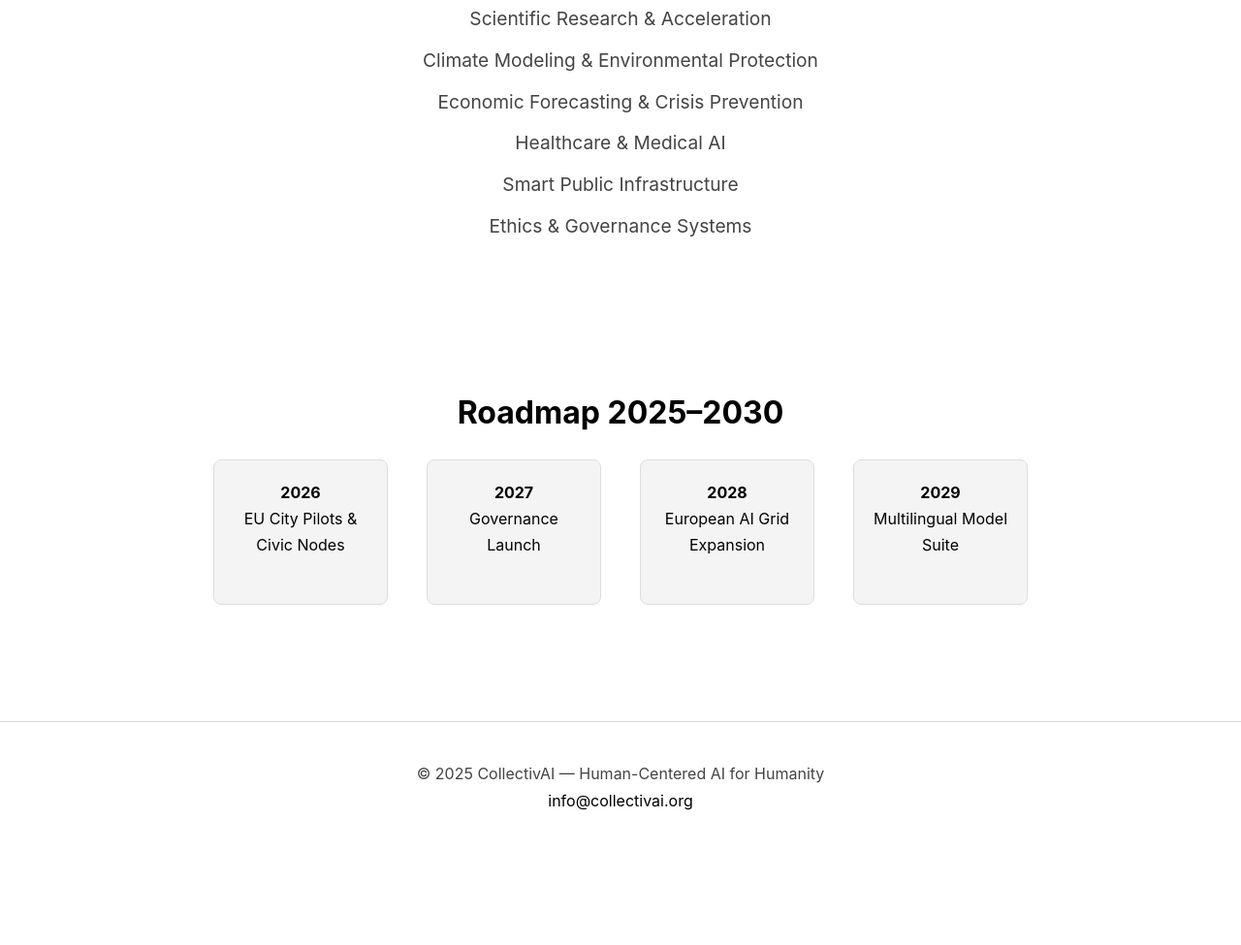
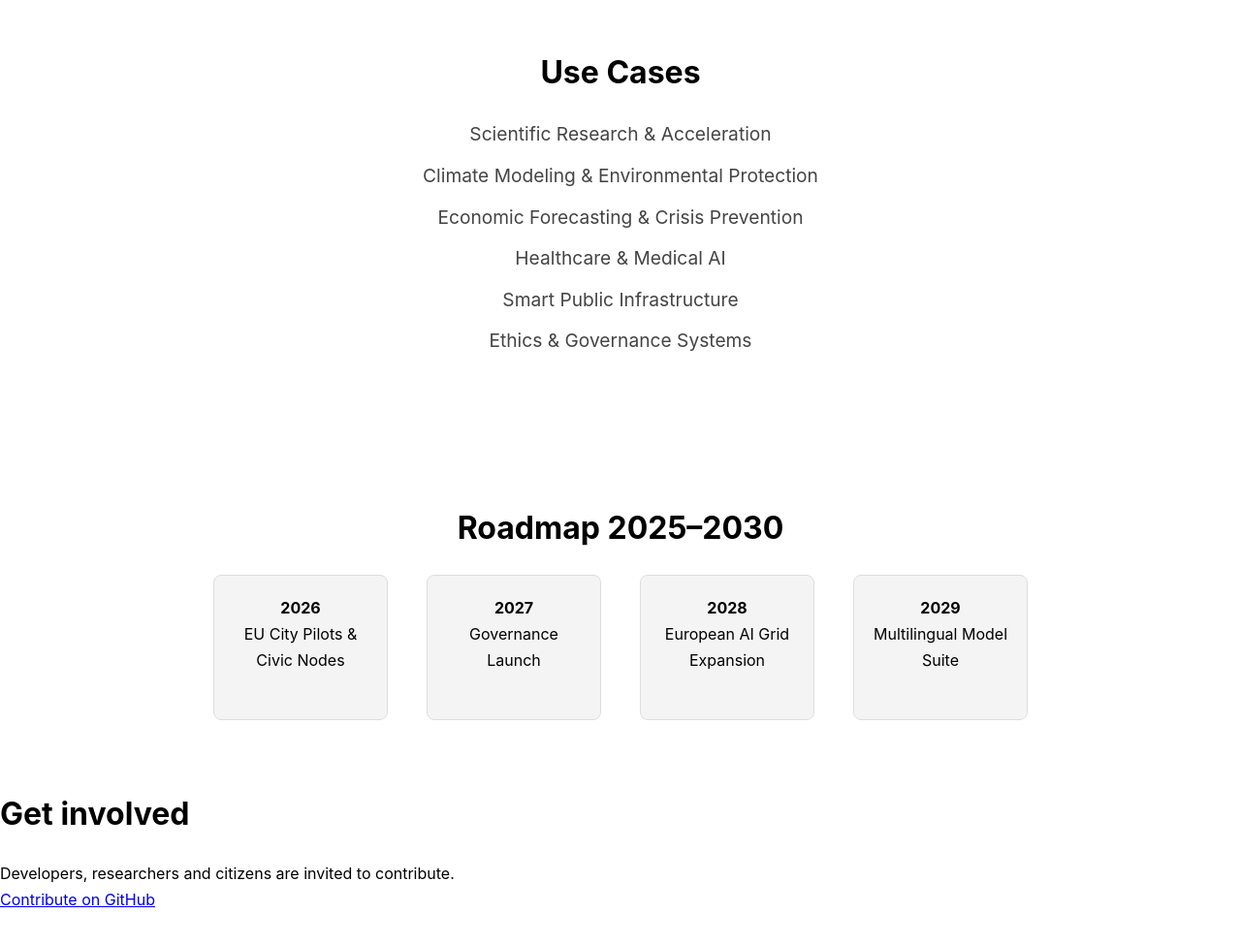
Before and after one commit to collectiv-ai/screenshot-chat0.png, a plain HTML site: page index.html in a window 1280 px wide. Shown: the part 1797-2772 px from the top of the page at 97% size. Before the commit the page ends 2677 px from the top, so only its background shows below. Drawn offline with Linux system fonts and the light colour scheme.

Commit message:
Update index.html

```diff
--- a/index.html
+++ b/index.html
@@ -13,6 +13,7 @@
     <header class="hero">
         <img src="logo.png" class="logo" alt="CollectivAI Logo">
 
+        <h1>CollectivAI</h1>
         <h2>Human-Centered • Ethical • Democratic AI Infrastructure</h2>
 
         <div class="hero-buttons">
@@ -80,6 +81,10 @@
         </div>
     </section>
 
+    <h3>Get involved</h3>
+    <p>Developers, researchers and citizens are invited to contribute.</p>
+    <p><a href="https://github.com/collectiv-ai/collectivai">Contribute on GitHub</a></p>
+
     <!-- FOOTER -->
     <footer>
         <p>© 2025 CollectivAI — Human-Centered AI for Humanity</p>
```
